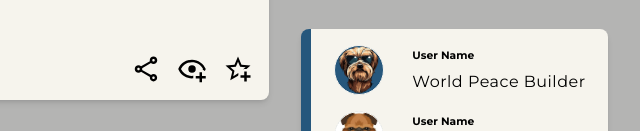
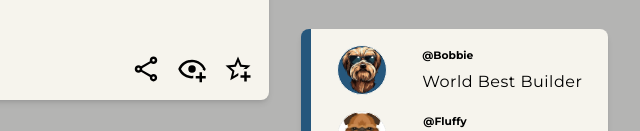
Before and after one commit to OlgaMinaievaWebDev/Admin-Dashboard, a plain HTML site: page index.html in a window 1280 px wide. Shown: the part 669-800 px from the top of the page, 640-1280 px from the left. Drawn offline with Linux system fonts and the light colour scheme.

Commit message:
html updated

```diff
--- a/index.html
+++ b/index.html
@@ -225,29 +225,29 @@
             <li class="trend-1">
               <div class="user-picture"></div>
               <div class="user-account">
-                <h6>User Name</h6>
-                <p>World Peace Builder</p>
+                <h6>@Bobbie</h6>
+                <p>World Best Builder</p>
               </div>
             </li>
             <li class="trend-2">
               <div class="user-picture"></div>
               <div class="user-account">
-                <h6>User Name</h6>
-                <p>World Peace Builder</p>
+                <h6>@Fluffy</h6>
+                <p>Happiest Dog Ever</p>
               </div>
             </li>
             <li class="trend-3">
               <div class="user-picture"></div>
               <div class="user-account">
-                <h6>User Name</h6>
-                <p>World Peace Builder</p>
+                <h6>@Nerd</h6>
+                <p>Smarter Then You</p>
               </div>
             </li>
             <li class="trend-4">
               <div class="user-picture"></div>
               <div class="user-account">
-                <h6>User Name</h6>
-                <p>World Peace Builder</p>
+                <h6>@dotted</h6>
+                <p>Catch Me If You Can</p>
               </div>
             </li>
           </ul>
```
